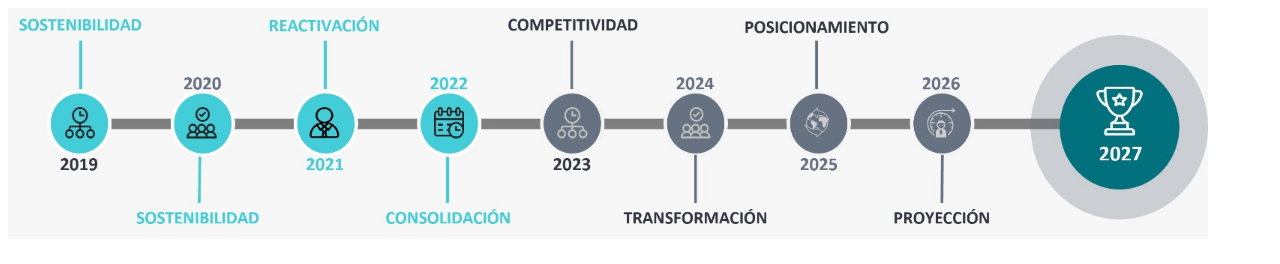
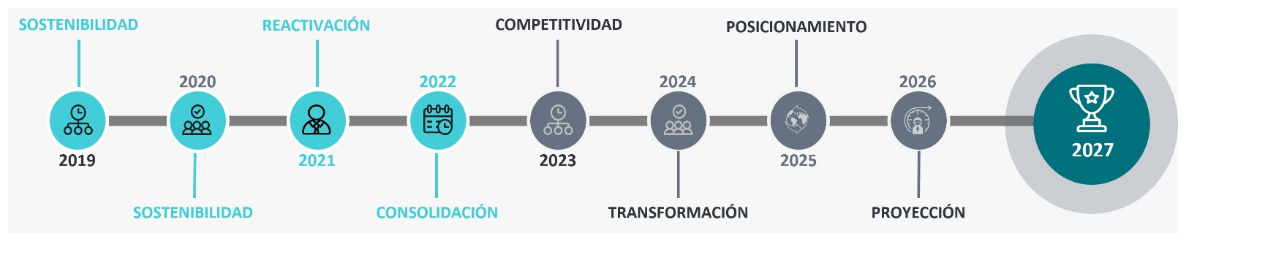
Before and after one commit to Blackhawkslt/ApkPDL, a plain HTML site: page index.html in a window 1280 px wide. Drawn offline with Linux system fonts and the light colour scheme.

Commit message:
Update index.html

```diff
--- a/index.html
+++ b/index.html
@@ -18,7 +18,7 @@
     border-radius: 4px;
     opacity: 0.7;
 	position:absolute;
-	left:25px;
+	left:22px;
 	top:65px;
 	z-index:1;
 	}
@@ -36,7 +36,7 @@
     border-radius: 4px;
     opacity: 0.7;
 	position:absolute;
-	left:147px;
+	left:142px;
 	top:65px;
 	z-index:1;
 	}
@@ -54,7 +54,7 @@
     border-radius: 4px;
     opacity: 0.7;
 	position:absolute;
-	left:270px;
+	left:263px;
 	top:65px;
 	z-index:1;
 	}
@@ -72,7 +72,7 @@
     border-radius: 4px;
     opacity: 0.7;
 	position:absolute;
-	left:395px;
+	left:383px;
 	top:65px;
 	z-index:1;
 	}
@@ -90,7 +90,7 @@
     border-radius: 4px;
     opacity: 0.7;
 	position:absolute;
-	left:516px;
+	left:500px;
 	top:65px;
 	z-index:1;
 	}
@@ -108,7 +108,7 @@
     border-radius: 4px;
     opacity: 0.7;
 	position:absolute;
-	left:640px;
+	left:623px;
 	top:65px;
 	z-index:1;
 	}
@@ -126,7 +126,7 @@
     border-radius: 4px;
     opacity: 0.7;
 	position:absolute;
-	left:760px;
+	left:742px;
 	top:65px;
 	z-index:1;
 	}
@@ -144,7 +144,7 @@
     border-radius: 4px;
     opacity: 0.7;
 	position:absolute;
-	left:886px;
+	left:864px;
 	top:65px;
 	z-index:1;
 	}
@@ -162,7 +162,7 @@
     border-radius: 4px;
     opacity: 0.7;
 	position:absolute;
-	left:1040px;
+	left:1010px;
 	top:65px;
 	z-index:1;
 	}
@@ -175,7 +175,7 @@
 <body>
 <div class="contenedor">
 	<div class = "botones-con-linea">
-    	<img src="img/Timeline.jpeg" width="1200" height="231" alt="Timeline" />
+    	<img src="img/Timeline.jpeg" width="1170" height="225" alt="Timeline" />
         <a href="https://fundacionlibertadores.sharepoint.com/:u:/r/sites/PlandeDesarrolloLibertador2019-2027/SitePages/PDL-2019.aspx?csf=1&web=1&share=EQq_ft-JU9pJkaJj4ZRov9sBlw3jD316o4c641dTk2znRw&e=Cp4Za9" target="_blank">
 	  <button class="boton1"></button>
         <a href="https://fundacionlibertadores.sharepoint.com/:u:/r/sites/PlandeDesarrolloLibertador2019-2027/SitePages/PDL-2020.aspx?csf=1&web=1&share=EXGQDqc6eUpGgCVzhckMQEgBHY5ZWgmbvp9WS6CogeyDzg&e=Si02nE" target="_blank">
```
